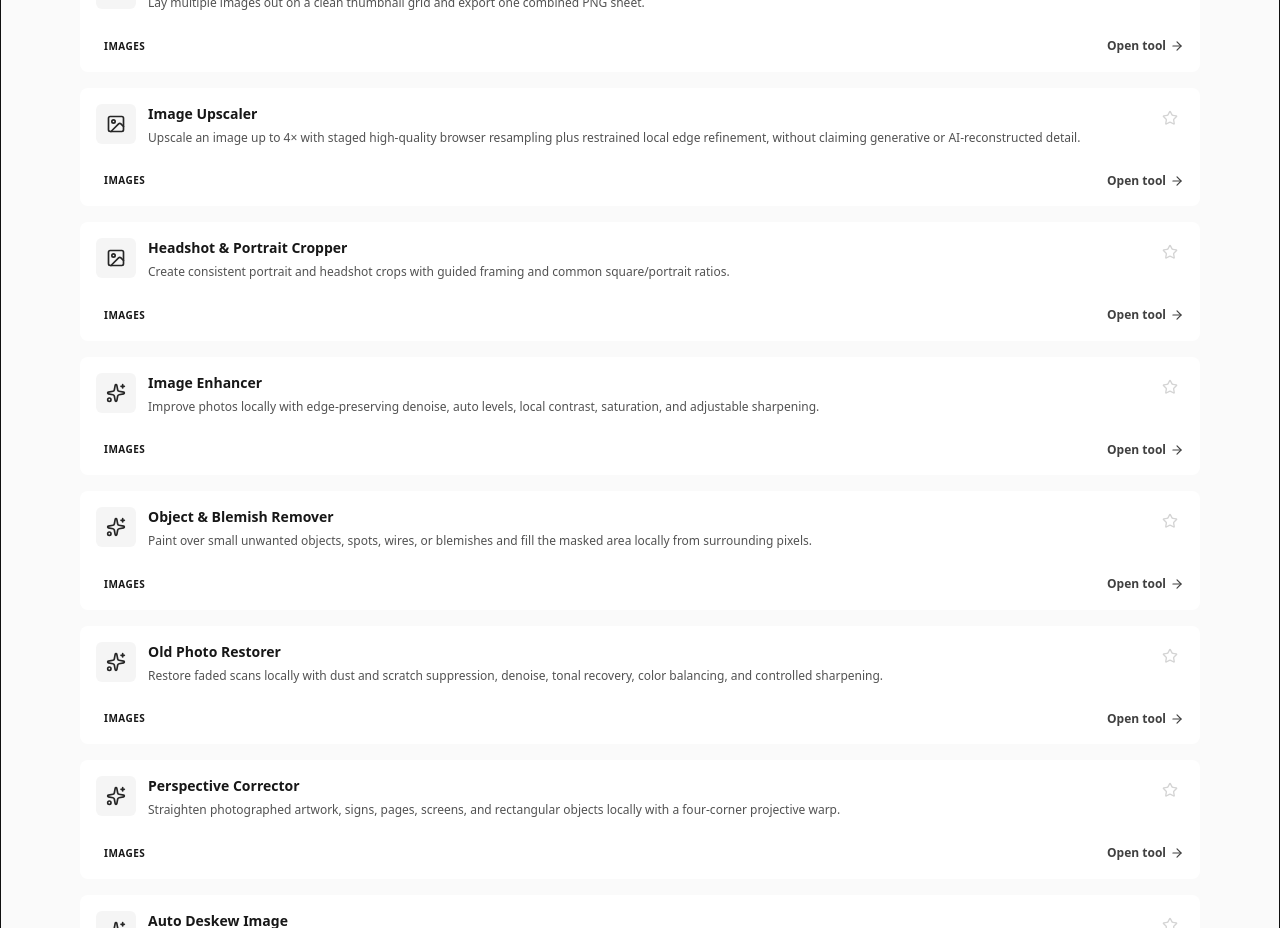
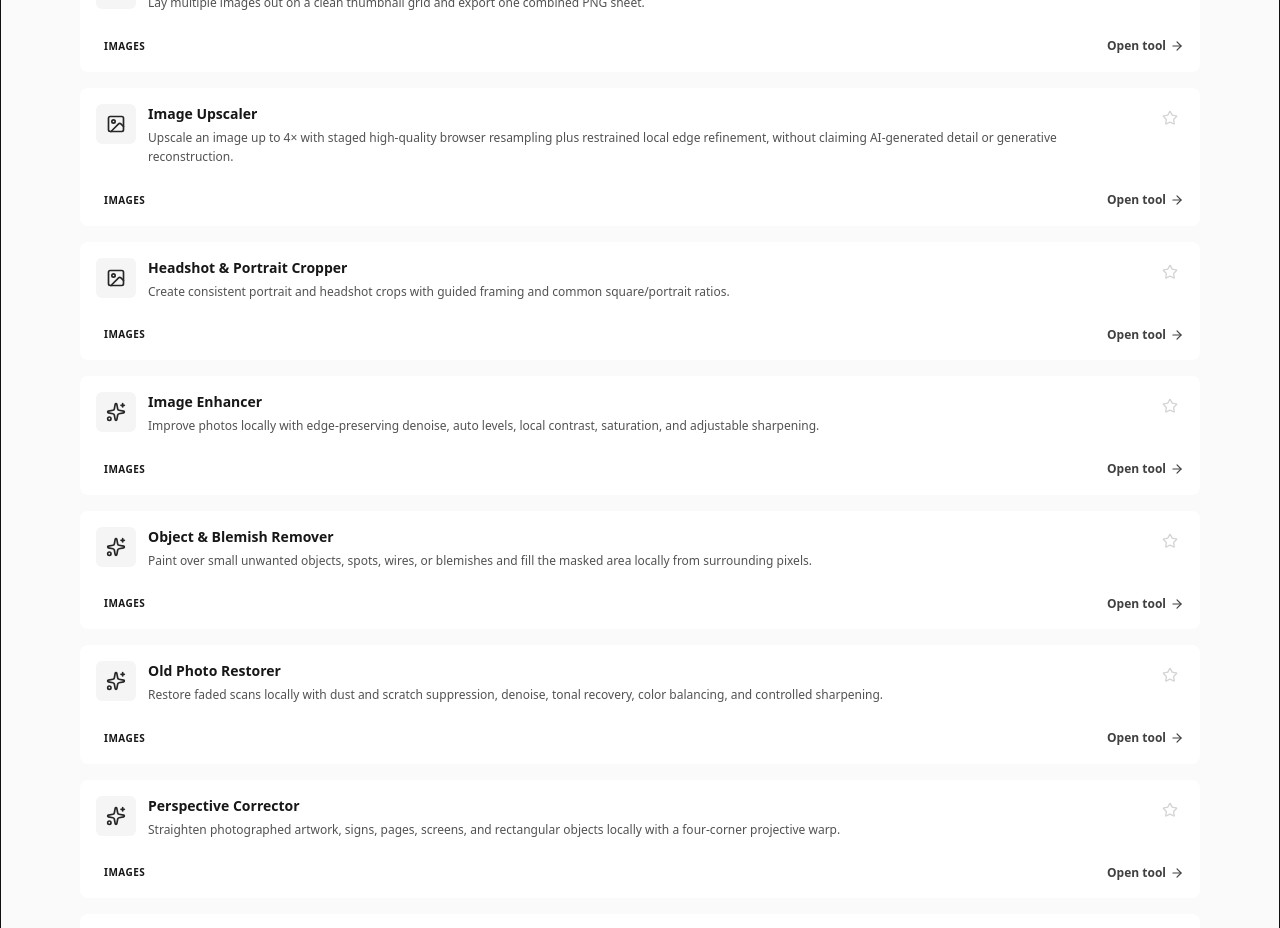
Before and after one commit to thiepn/tools, a React (Vite) app: page / in a window 1280 px wide. Shown: the part 9860-10788 px from the top of the page. Built offline with nearby package versions, Linux system fonts and the light colour scheme.

Commit message:
Preserve upscaler capability contract

```diff
--- a/src/image/publicImageTasks.ts
+++ b/src/image/publicImageTasks.ts
@@ -18,7 +18,7 @@ const RAW:Raw[]=[
 ['background-changer','Image Background Changer','Remove a foreground background locally, then place the subject on a chosen solid-color background.','change photo background|replace background|white background|background color','Background Changer'],
 ['transparent-image-maker','Make Image Background Transparent','Create a transparent PNG using the existing local background-removal engine.','transparent background|remove background png|make png transparent','Transparent Background',true],
 ['contact-sheet-maker','Contact Sheet Maker','Lay multiple images out on a clean thumbnail grid and export one combined PNG sheet.','contact sheet|photo sheet|thumbnail sheet|image grid collage','Contact Sheet'],
-['image-upscaler','Image Upscaler','Upscale an image up to 4× with staged high-quality browser resampling plus restrained local edge refinement, without claiming generative or AI-reconstructed detail.','upscale image|enlarge photo|resize bigger|high quality upscale|enhanced upscale|sharpen upscale','Upscale Image'],
+['image-upscaler','Image Upscaler','Upscale an image up to 4× with staged high-quality browser resampling plus restrained local edge refinement, without claiming AI-generated detail or generative reconstruction.','upscale image|enlarge photo|resize bigger|high quality upscale|enhanced upscale|sharpen upscale','Upscale Image'],
 ['headshot-cropper','Headshot & Portrait Cropper','Create consistent portrait and headshot crops with guided framing and common square/portrait ratios.','headshot crop|portrait crop|linkedin photo|professional profile crop','Headshot Cropper'],
 ];
 export const PUBLIC_IMAGE_TASKS:PublicImageTask[]=RAW.map(([id,name,description,keys,shortName,featured])=>({id,name,shortName:shortName||name,description,keywords:keys.split('|'),featured}));
```
